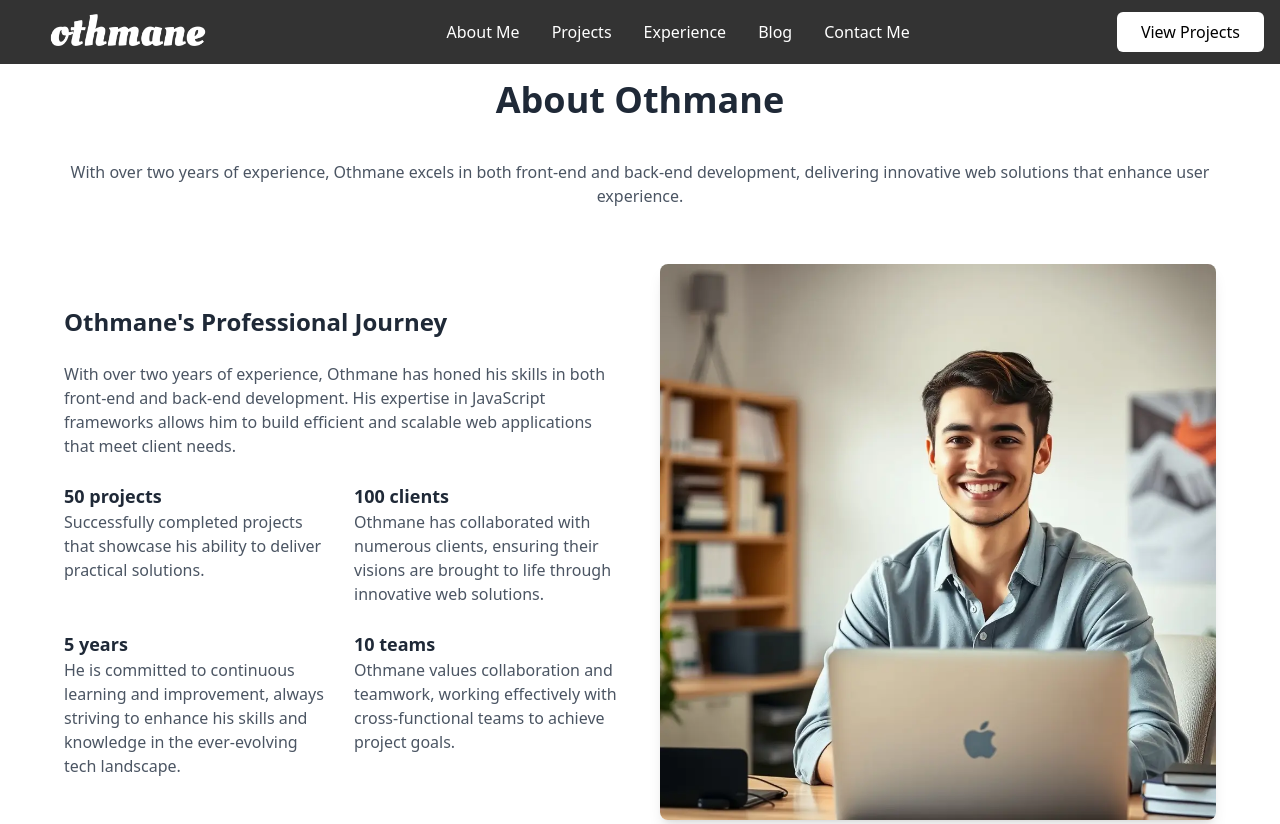
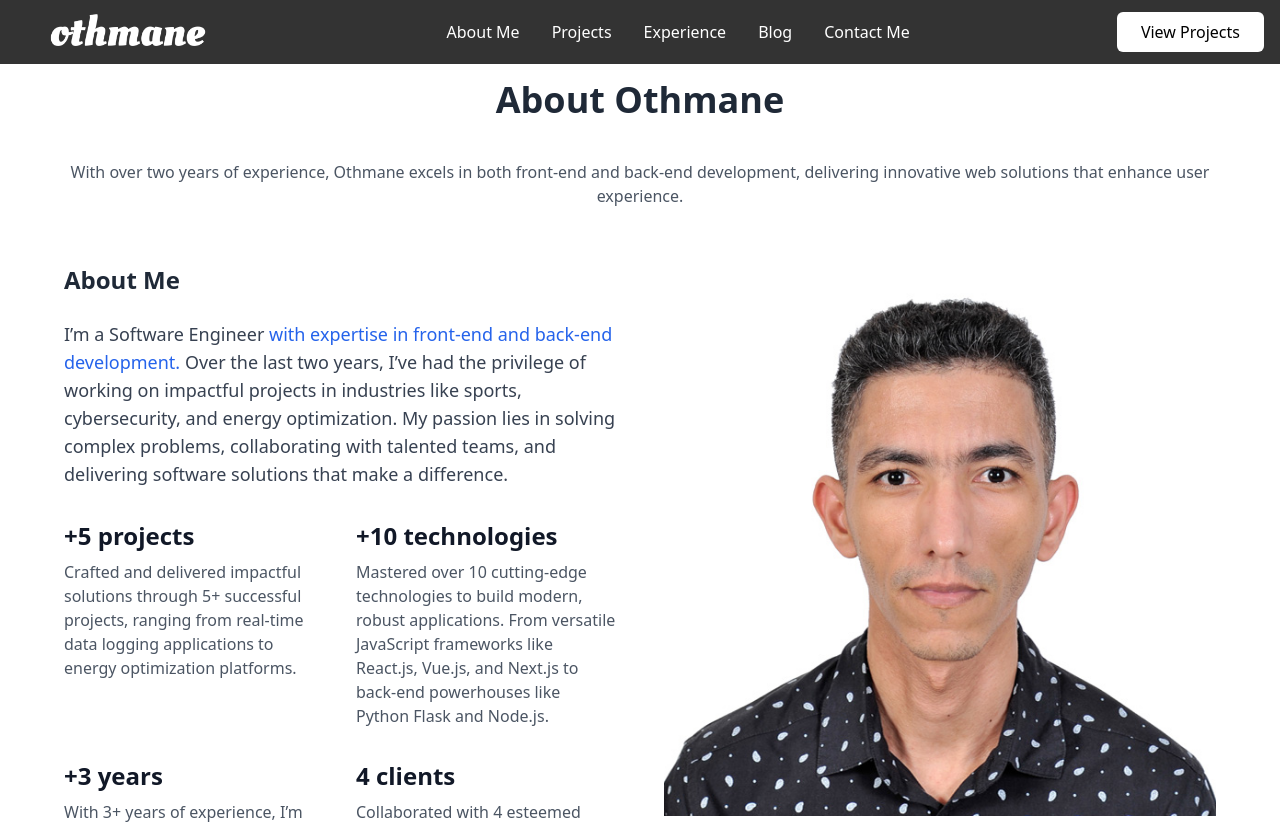
Before and after one commit to Othmane-aoubid/portfolio, a Vue app: page /about in a window 1280 px wide. Shown: the top 824 px of the page. Built offline with nearby package versions, Linux system fonts and the light colour scheme.

Commit message:
added the pic to about me

```diff
--- a/src/views/AboutView.vue
+++ b/src/views/AboutView.vue
@@ -6,54 +6,85 @@
       delivering innovative web solutions that enhance user experience.
     </p>
 
-    <div class="grid grid-cols-1 md:grid-cols-2 gap-10 items-center" >
-      <!-- Left Section -->
-      <div>
-        <h2 class="text-xl md:text-2xl font-bold text-gray-800 mb-6">
-          Othmane's Professional Journey
-        </h2>
-        <p class="text-gray-600 text-sm md:text-base mb-6">
-          With over two years of experience, Othmane has honed his skills in both front-end and back-end development.
-          His expertise in JavaScript frameworks allows him to build efficient and scalable web applications that meet client needs.
-        </p>
+    <div class="grid lg:grid-cols-2 gap-8 lg:gap-12 items-center">
+      <!-- Left Content -->
+      <div class="space-y-8">
+        <!-- Bio Section -->
+        <div class="space-y-4">
+          <h2 class="text-xl md:text-2xl font-bold text-gray-800 mb-6">
+            About Me
+          </h2>
+          <p class="text-base sm:text-lg text-gray-700 leading-relaxed">
+            <span class="font-medium">I’m a Software Engineer </span>
+            <span class="text-blue-600 font-medium"
+              >with expertise in front-end and back-end development.</span
+            >
+            Over the last two years, I’ve had the privilege of working on
+            impactful projects in industries like sports, cybersecurity, and
+            energy optimization. My passion lies in solving complex problems,
+            collaborating with talented teams, and delivering software solutions
+            that make a difference.
+          </p>
+        </div>
 
-        <div class="grid grid-cols-2 gap-6">
-          <!-- Achievements -->
-          <div>
-            <h3 class="text-lg font-bold text-gray-800">50 projects</h3>
-            <p class="text-gray-600 text-sm md:text-base">
-              Successfully completed projects that showcase his ability to deliver practical solutions.
+        <!-- Stats Grid -->
+        <div class="grid grid-cols-1 sm:grid-cols-2 gap-6 sm:gap-8">
+          <!-- Projects -->
+          <div class="space-y-2">
+            <h3 class="text-1xl sm:text-2xl font-bold text-gray-900">
+              +5 projects
+            </h3>
+            <p class="text-sm sm:text-base text-gray-600">
+              Crafted and delivered impactful solutions through 5+ successful
+              projects, ranging from real-time data logging applications to
+              energy optimization platforms.
             </p>
           </div>
-          <div>
-            <h3 class="text-lg font-bold text-gray-800">100 clients</h3>
-            <p class="text-gray-600 text-sm md:text-base">
-              Othmane has collaborated with numerous clients, ensuring their visions are brought to life through innovative web solutions.
+
+          <!-- Technologies -->
+          <div class="space-y-2">
+            <h3 class="text-1xl sm:text-2xl font-bold text-gray-900">
+              +10 technologies
+            </h3>
+            <p class="text-sm sm:text-base text-gray-600">
+              Mastered over 10 cutting-edge technologies to build modern, robust
+              applications. From versatile JavaScript frameworks like React.js,
+              Vue.js, and Next.js to back-end powerhouses like Python Flask and
+              Node.js.
             </p>
           </div>
-          <div>
-            <h3 class="text-lg font-bold text-gray-800">5 years</h3>
-            <p class="text-gray-600 text-sm md:text-base">
-              He is committed to continuous learning and improvement, always striving to enhance his skills and knowledge in the ever-evolving tech landscape.
+
+          <!-- Years -->
+          <div class="space-y-2">
+            <h3 class="text-1xl sm:text-2xl font-bold text-gray-900">
+              +3 years
+            </h3>
+            <p class="text-sm sm:text-base text-gray-600">
+              With 3+ years of experience, I’m continuously learning, growing,
+              and refining my skills to stay ahead of the curve.
             </p>
           </div>
-          <div>
-            <h3 class="text-lg font-bold text-gray-800">10 teams</h3>
-            <p class="text-gray-600 text-sm md:text-base">
-              Othmane values collaboration and teamwork, working effectively with cross-functional teams to achieve project goals.
+
+          <!-- Clients -->
+          <div class="space-y-2">
+            <h3 class="text-1xl sm:text-2xl font-bold text-gray-900">
+              4 clients
+            </h3>
+            <p class="text-sm sm:text-base text-gray-600">
+              Collaborated with 4 esteemed clients, including organizations like
+              the Royal Moroccan Football Federation and the Irish Government.
             </p>
           </div>
         </div>
       </div>
 
-      <!-- Right Section -->
-      <div>
+      <!-- Right Image -->
+      <div class="relative h-full rounded-2xl overflow-hidden mt-8 lg:mt-0">
         <img
-          src="../assets/images/media5.webp"
-          alt="Othmane's Professional Image"
-          class="rounded-lg shadow-lg"
-          width="600px"
-          height="600px"
+          src="../assets/images/othmaneaoubid.jpg"
+          alt="Professional developer at work"
+          class="w-full h-auto object-cover"
+          style="max-height: 600px"
         />
       </div>
     </div>
```
